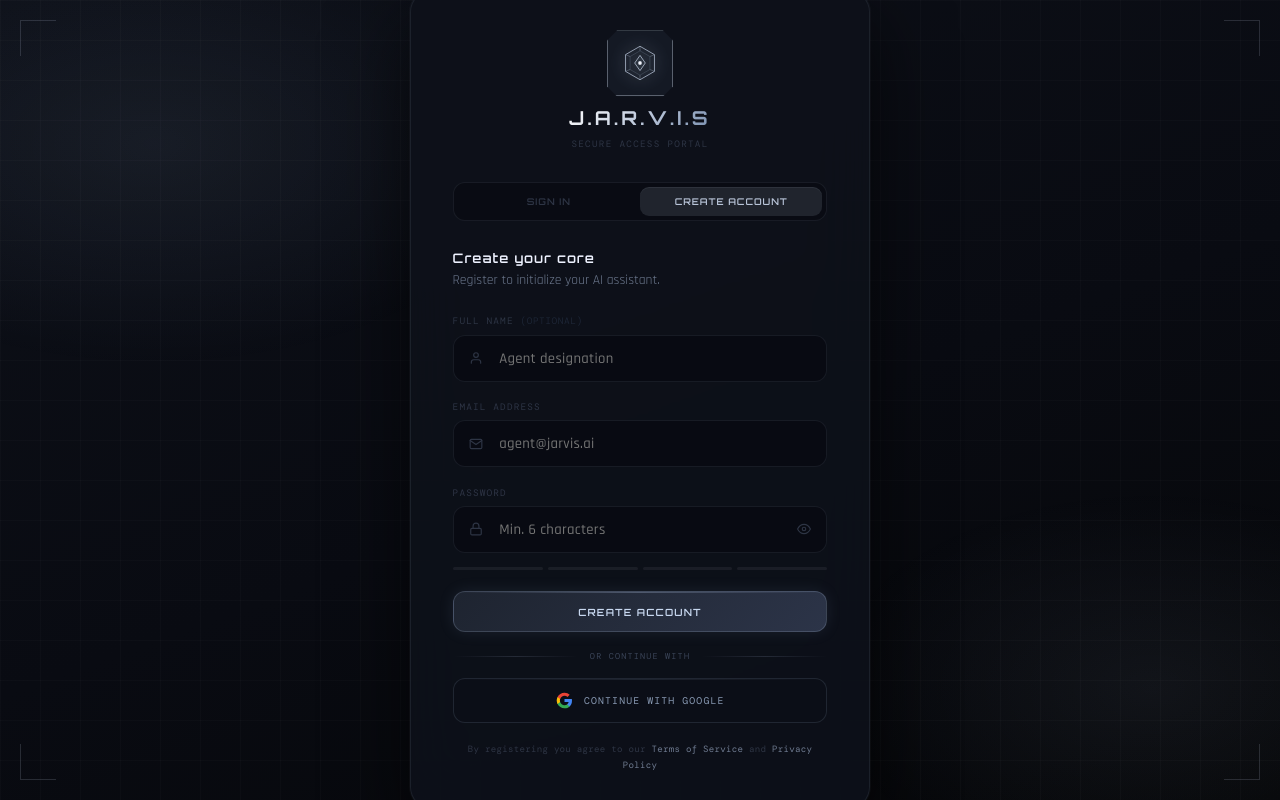
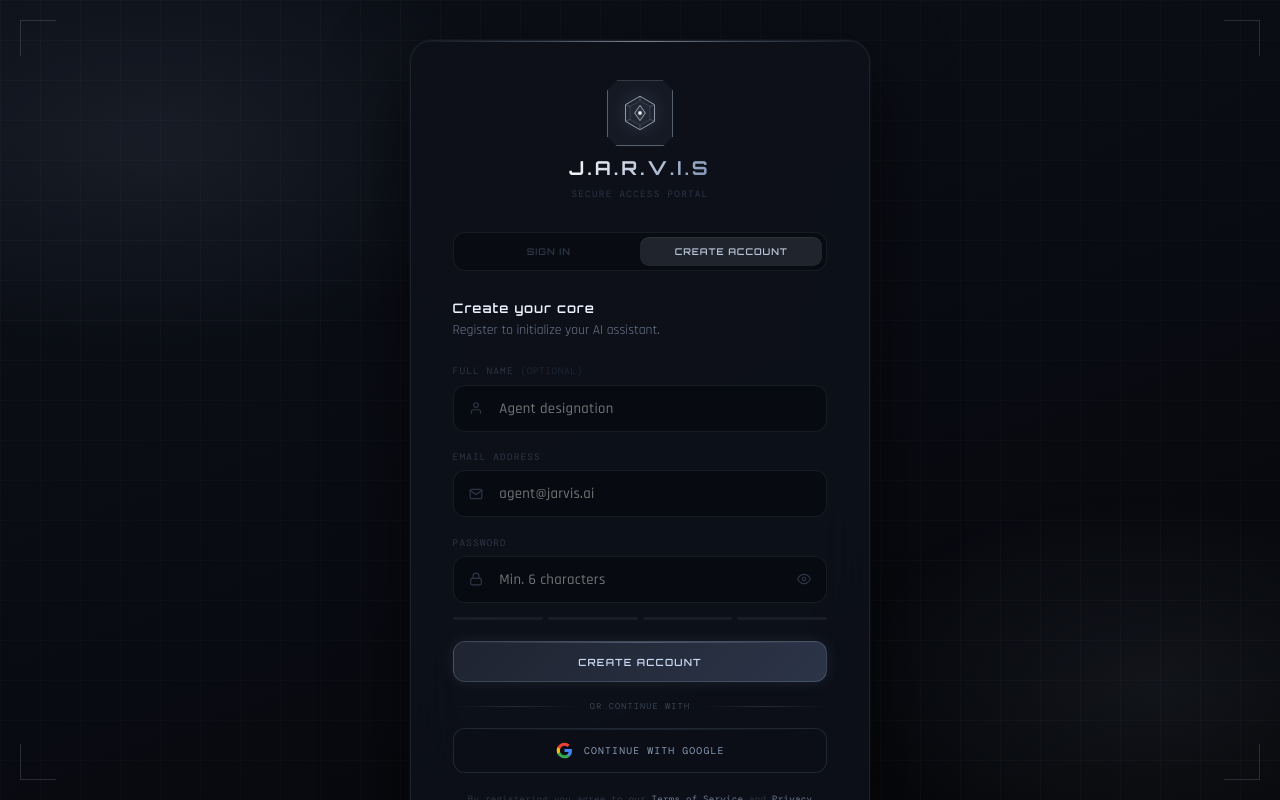
Before and after one commit to rajats496/jarvis-core, a React (Vite) app in the folder client/: page /register in a window 1280 px wide. Built offline with nearby package versions, Linux system fonts and the light colour scheme; no server answers; a web font is replaced by a local one.

Commit message:
fix: use alignItems flex-start + 5vh padding on auth pages so logo is never clipped

```diff
--- a/client/src/pages/Login.jsx
+++ b/client/src/pages/Login.jsx
@@ -75,9 +75,9 @@
   return (
     <div className="auth-page-wrapper" style={{
       minHeight: '100vh',
-      display: 'flex', alignItems: 'center', justifyContent: 'center',
+      display: 'flex', alignItems: 'flex-start', justifyContent: 'center',
       background: 'linear-gradient(160deg, #0D1018 0%, #090B12 55%, #060709 100%)',
-      padding: '24px 16px',
+      padding: '5vh 16px',
       fontFamily: "'Rajdhani', sans-serif",
       position: 'relative', overflowY: 'auto', overflowX: 'hidden',
     }}>
--- a/client/src/pages/Register.jsx
+++ b/client/src/pages/Register.jsx
@@ -80,9 +80,9 @@
   return (
     <div className="auth-page-wrapper" style={{
       minHeight: '100vh',
-      display: 'flex', alignItems: 'center', justifyContent: 'center',
+      display: 'flex', alignItems: 'flex-start', justifyContent: 'center',
       background: 'linear-gradient(160deg, #0D1018 0%, #090B12 55%, #060709 100%)',
-      padding: '24px 16px',
+      padding: '5vh 16px',
       fontFamily: "'Rajdhani', sans-serif",
       position: 'relative', overflowY: 'auto', overflowX: 'hidden',
     }}>
```
